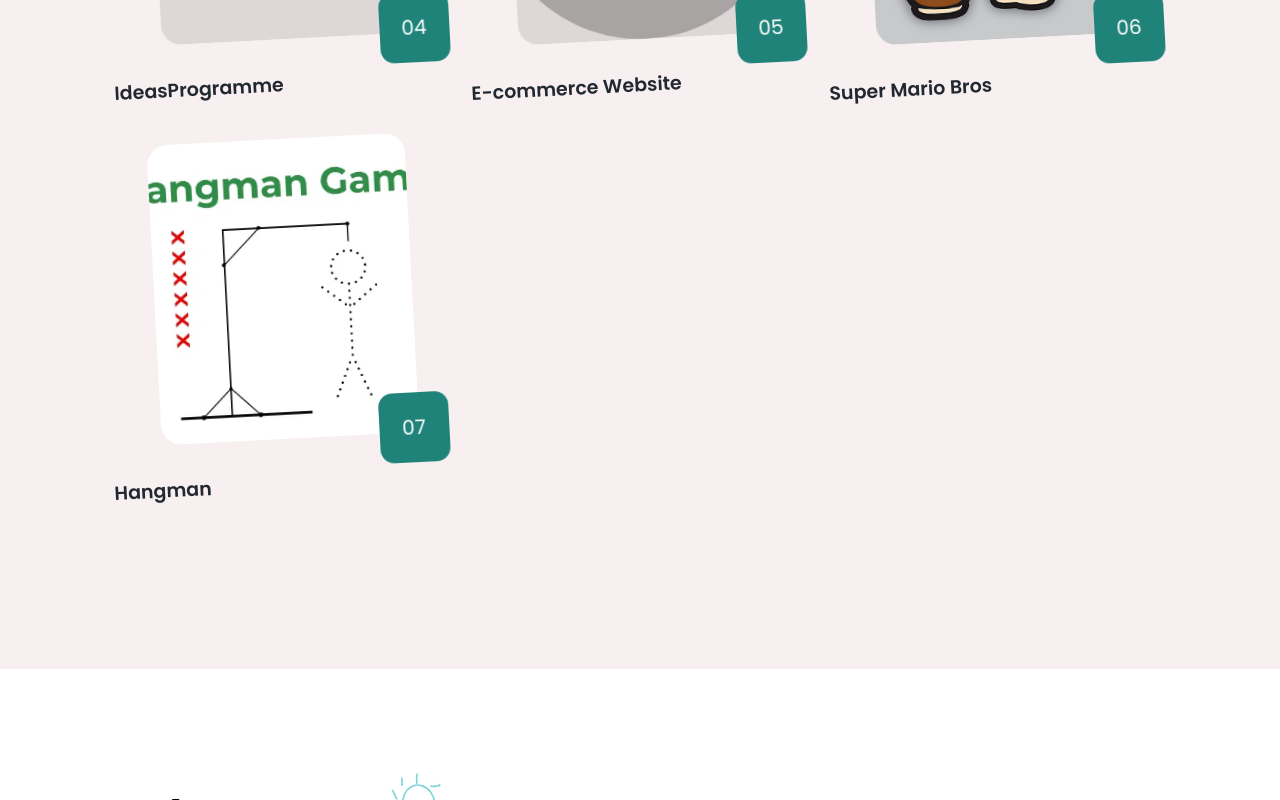
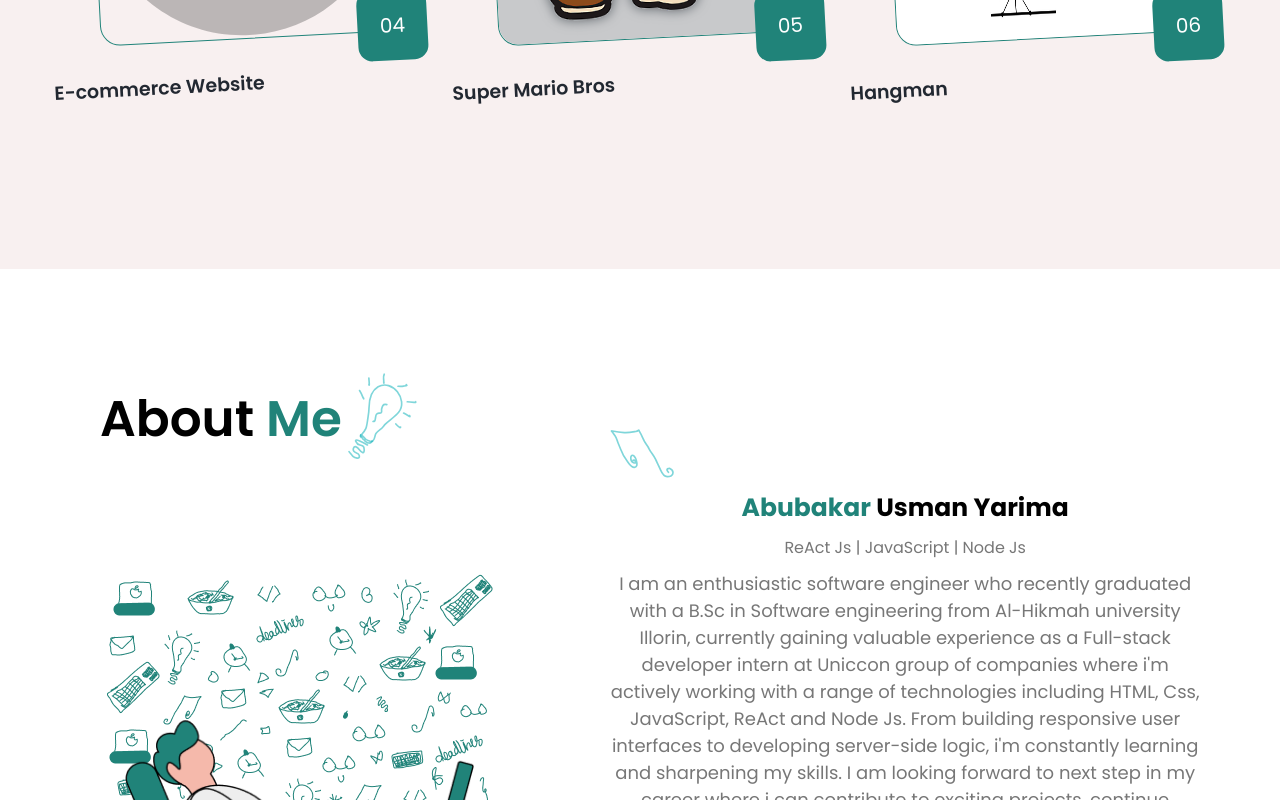
Before and after one commit to kyareema01/Portfolio, a React (Create React App) app: page / in a window 1280 px wide. Shown: the part 1840-2640 px from the top of the page. Built offline with nearby package versions, Linux system fonts and the light colour scheme; a web font is replaced by a local one.

Commit message:
final-ver

```diff
--- a/src/assets/styles/my-index.css
+++ b/src/assets/styles/my-index.css
@@ -26,7 +26,7 @@
 
 .container-nav {
   display: flex;
-  justify-content: space-evenly;
+  justify-content: space-between;
   align-items: center;
 
   position: fixed;
@@ -35,13 +35,13 @@
   left: 0;
   z-index: 100;
   background-color: transparent;
-  padding: 50px;
+  padding: 50px 100px;
   transition: ease .3s all;
   color: var(--white);
 }
 
 .top {
-  padding: 20px 10px;
+  padding: 20px 100px;
   background: var(--light-gray);
   color: var(--bg);
   font-size: 24px !important;
@@ -110,12 +110,18 @@ ul {
 ul li {
   position: relative;
   visibility: visible;
+
+  width: 100%;
 }
 
 .page-links {
   font-size: 22px;
   color: transparent;
   -webkit-text-stroke: 1px var(--white);
+}
+
+ul li a {
+  font-size: 16px;
 }
 
 ul li a::before {
@@ -139,9 +145,10 @@ ul li a:hover {
 }
 
 ul li a:hover::before {
-  width: 100%;
+  width: 117%;
   position: absolute;
-  left: 6px;
+  border-radius: 3px;
+  left: 0px;
   filter: drop-shadow(0 0 25px #393E46);
   border-right: 4px solid var(--bg);
 }
@@ -186,6 +193,17 @@ ul li a:hover::before {
   transform: rotate(45deg) translate(-6px);
 }
 
+.sidebar-container {
+  position: fixed;
+  top: 0;
+  bottom: 0;
+  right: 0px;
+  left: 0;
+  z-index: 100;
+
+  background-color: rgba(0, 0, 0, 0.8);
+}
+
 .sidebar {
   background-color: var(--white);
   min-width: 250px;
@@ -199,12 +217,11 @@ ul li a:hover::before {
   gap: 20px;
   justify-content: start;
 
+  position: absolute;
+  top: 98px;
+  right: 0;
+  bottom: 0;
 
-  position: fixed;
-  top: 90px;
-  bottom: 0;
-  right: 0px;
-  z-index: 100;
 }
 
 .sidebar li a {
@@ -459,7 +476,7 @@ ul li a:hover::before {
     display: flex;
     justify-content: center;
     align-items: center;
-    gap: 200px;
+    /* gap: 100px; */
     padding: 100px 0px;
 
     position: relative;
@@ -467,8 +484,10 @@ ul li a:hover::before {
 
   .left-about {
     position: relative;
-    width: 50%;
-    padding: 0 10px;
+    width: 55%;
+    padding: 0 80px 0 0;
+
+    /* border: dashed 1px var(--bg); */
   }
 
   .left-header {
@@ -543,7 +562,14 @@ ul li a:hover::before {
   .right-about {
     position: relative;
     /* background: url(./../images/doodle-items.png); */
-    width: 60%;
+    display: flex;
+    justify-content: start;
+    align-items: start;
+    flex-direction: column;
+    padding: 0 0 0 100px;
+
+    /* border: dashed 1px var(--gray); */
+    width: 50%;
   }
 
   .doddle.about-me {
@@ -567,6 +593,24 @@ ul li a:hover::before {
   @media screen and (max-width: 1024px) {
     .about-me {
       flex-direction: column;
+      gap: 200px;
+      /* width: 100%; */
+    }
+
+    .left-about {
+      position: relative;
+      width: 85%;
+      padding: 0;
+
+      /* border: dashed 1px var(--bg); */
+    }
+
+    .right-about {
+      position: relative;
+      display: flex;
+      padding: 0;
+
+      width: 50%;
     }
 
     .arrowD img{
@@ -586,7 +630,9 @@ ul li a:hover::before {
     }
 
     .right-about {
-      width: 100%;
+      justify-content: center;
+      align-items: center;
+      width: 90%;
     }
 
     .content {
@@ -641,10 +687,22 @@ ul li a:hover::before {
   }
 
   .head {
-    margin-top: 50px;
-    width: 20%;
+    display: flex;
+    flex-direction: column;
+    /* justify-content: center; */
+    /* align-items: center; */
+
+
+    margin: 50px 0 0 95px;
+    width: 40%;
   }
 
+  .head .tech{
+    width: 50%;
+
+    display: flex;
+    justify-content: start;
+  }
   .head h3 {
     font-weight: 400;
     font-size: 20px;
@@ -656,6 +714,10 @@ ul li a:hover::before {
     font-size: 40px;
   }
 
+  .head div:nth-child(2) {
+    margin-left: 20px;
+  }
+
   .head span {
     color: var(--green);
   }
@@ -664,7 +726,7 @@ ul li a:hover::before {
     display: flex;
     flex-wrap: wrap;
     /* justify-content: end; */
-    width: 50%;
+    width: 62%;
   }
 
   .skills div p {
@@ -715,7 +777,6 @@ ul li a:hover::before {
   }
 
   @media screen and (max-width: 768px) {
-
     .myskills {
       padding: 100px 0;
     }
@@ -728,6 +789,8 @@ ul li a:hover::before {
       flex-direction: column;
       align-items: center;
       justify-content: center;
+
+      /* width: 100%; */
     }
 
     .skills {
@@ -735,6 +798,9 @@ ul li a:hover::before {
       width: 100%;
       justify-content: center;
       align-items: center;
+
+      /* display: none; */
+      /* border: dashed 1px var(--bg); */
     }
 
     .skills img {
@@ -743,8 +809,8 @@ ul li a:hover::before {
 
     .head {
       width: 100%;
+      margin: 0;
     }
-
   }
 
 
@@ -759,7 +825,7 @@ ul li a:hover::before {
 
 .recent-works-cont {
   margin: 0 auto;
-  width: 80%;
+  width: 90%;
 }
 
 .recent-header p{
@@ -792,11 +858,11 @@ ul li a:hover::before {
 
 .card-cont img {
   width: 100%;
-  background-color: rgba(0, 0, 0, 0.1);
-  backdrop-filter: blur(1px);
+  /* background-color: rgba(0, 0, 0, 0.1); */
+  /* backdrop-filter: blur(1px); */
   border-radius: 20px;
   transition: ease 0.3s all;
-  object-fit: cover;
+  /* object-fit: cover; */
 }
 
 .card-cont img:hover {
@@ -807,9 +873,9 @@ ul li a:hover::before {
 .image-container {
   display: flex;
   border-radius: 20px;
-  /* border: dashed 1px var(--form); */
+  border: 1px solid var(--green);
   color: var(--white);
-  width: 100%;
+  /* width: 100%; */
   height: 300px;
 
   position: relative;
@@ -868,11 +934,12 @@ ul li a:hover::before {
     font-size: 42px;
   }
 
-  .card-cont {
-    grid-template-columns: 1fr 1fr;
+  /* .card-cont {
+    display: grid;
+    grid-template-columns: 1fr 1fr 1fr;
     width: 100%;
     height: 1200px;
-  }
+  } */
 
   .image-container.first, .image-container.third {
     align-self: center;
@@ -918,9 +985,13 @@ ul li a:hover::before {
 /* contact */
   .contact {
     display: flex;
-    justify-content: space-evenly;
-    gap: 100px;
-    padding: 250px 0px;
+    justify-content: space-around;
+    /* gap: 100px; */
+    padding: 100px 0px;
+  }
+
+  .left-contact {
+    width: 45%;
   }
 
   .left-contact-head h3 {
@@ -946,6 +1017,8 @@ ul li a:hover::before {
 
   .right-contact {
     position: relative;
+
+    /* width: 50%; */
   }
 
   form {
@@ -1003,7 +1076,6 @@ ul li a:hover::before {
   }
 
   @media screen and (max-width: 1024px) {
-
     .left-contact-bottom {
       justify-content: center;
       align-items: center;
@@ -1032,7 +1104,13 @@ ul li a:hover::before {
   @media screen and (max-width: 768px) {
     .contact {
       padding: 100px 0px;
+      gap: 100px;
       flex-direction: column;
+    }
+
+    .left-contact {
+      width: 100%;
+      padding-left: 10px;
     }
 
     .left-contact-bottom {
--- a/src/comps/header/header.jsx
+++ b/src/comps/header/header.jsx
@@ -7,6 +7,7 @@ const SideBar = ({
   sidebar
 }) => {
   return (
+    <div className="sidebar-container">
       <div className="sidebar" ref={sidebar}>
         {navs.map((nav, index) => (
           index < 3 ?
@@ -21,6 +22,7 @@ const SideBar = ({
             borderRadius={'2px'}
             size={'l'}
           />
+        </div>
       </div>
     </div>
   )
@@ -67,10 +69,10 @@ export default function Header() {
   console.log()
 
   const navs = [
-    {name: 'About', data: 'About', path: '#about'},
-    {name: 'Skills', data: 'Skills', path: '#myskills'},
-    {name: 'Contact', data: 'Contact', path: '#contact'},
-    {name: 'Dwnl CV', data: 'Dwnl CV', path: ''},
+    { name: 'About', data: 'About', path: '#about' },
+    { name: 'Skills', data: 'Skills', path: '#myskills' },
+    { name: 'Contact', data: 'Contact', path: '#contact' },
+    { name: 'CV', data: 'CV', path: 'https://drive.google.com/file/d/1v2nKd-VVict9AvjIyW08QFJrulqsRsjz/view?usp=drive_open' },
   ]
 
   const handleClick = () => {
@@ -113,7 +115,7 @@ export default function Header() {
       <section>
         <div className="container" id='home'>
           <div className="intro-text">
-            <h1 className="intro-heading">Full-stack<br/><b>Node JS</b> | <b>React JS</b> <br/>developer</h1>
+            <h1 className="intro-heading">Full-stack<br /><b>Node JS</b> | <b>React JS</b> <br />developer</h1>
           </div>
         </div>
       </section>
--- a/src/home/myskills.jsx
+++ b/src/home/myskills.jsx
@@ -40,7 +40,10 @@ const elementsRef = useRef([])
 
       <div className="frontend">
         <div className="head">
-          <h3>TechStack</h3>
+          <div className='tech'>
+            <h3>TechStack</h3>
+          </div>
+
           <div>Technologies i'm <br/><span>proficient</span><br/> working with</div>
         </div>
 
--- a/src/home/recent-works.jsx
+++ b/src/home/recent-works.jsx
@@ -8,21 +8,13 @@ import superMario from './../assets/images/superMario.png'
 import HangmanImg from './../assets/images/Hangman-Game.webp'
 import campusForum from './../assets/images/campusForum.avif'
 
-function Cards({
-  category
-}) {
+function Cards({ category }) {
   const cards = [
     {
       key: 0,
       name: 'project 1',
       imgSrc: workImg,
       caption: 'Omeife Technologies website',
-      category: 'web-design'
-    }, {
-      key: 1,
-      name: 'project 2',
-      imgSrc: workImg1,
-      caption: 'STEMfocus website',
       category: 'web-design'
     }, {
       key: 2,
@@ -63,7 +55,7 @@ function Cards({
     <div
     className='card-cont'
     style={{
-      transform: `translateX(${category === 'all' ? '0' : '10%'})`,
+      // transform: `translateX(${category === 'all' ? '0' : '100px'})`,
       transition: 'all 0.5s',
       display: 'grid',
       gridTemplateColumns: `${window.innerWidth <= 768 ? '1fr' : ''}`,
```
Lines whose indentation alone changed are shown as unchanged.
